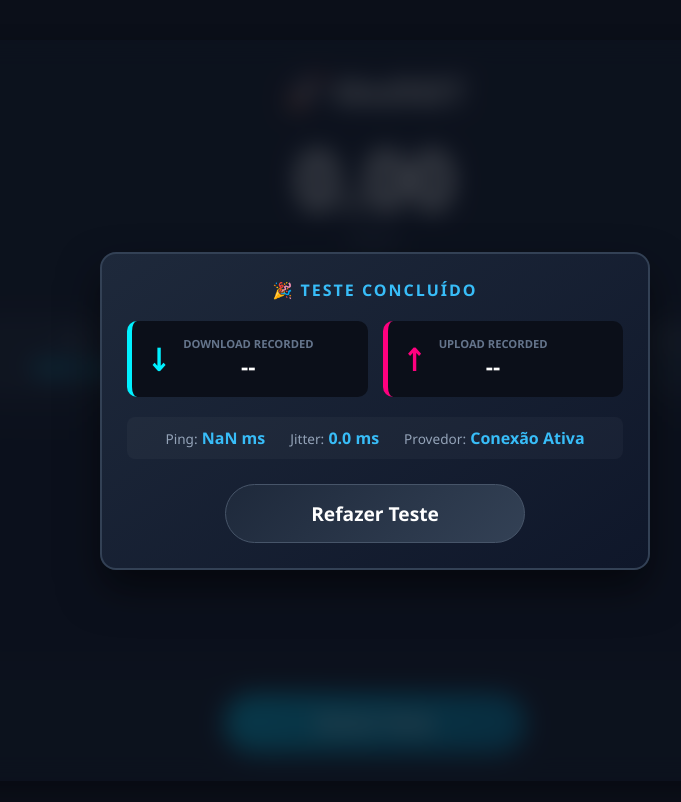
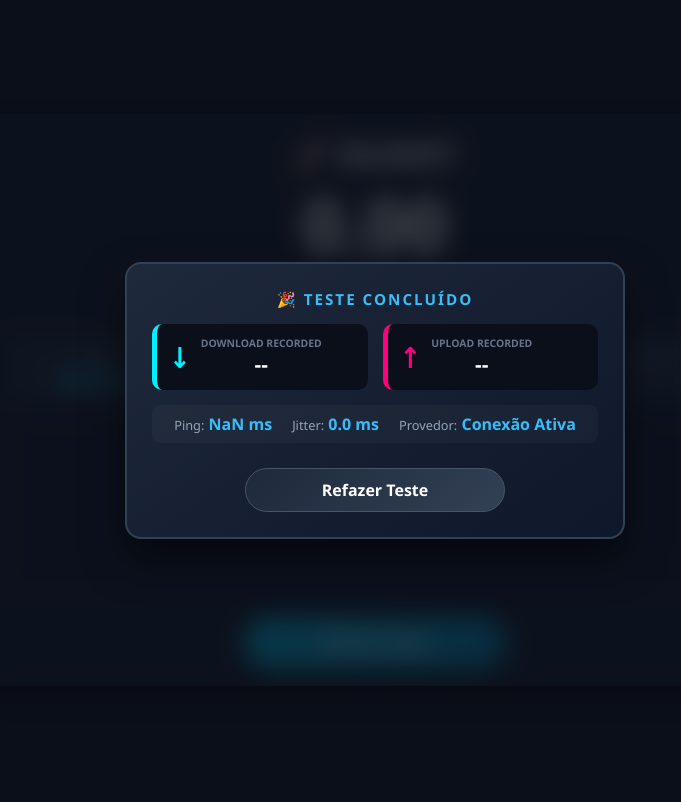
Before and after one commit to luizfelizardo/MedNet, a plain HTML site: page frontend/index.html in a window 1280 px wide. Both pictures are taken after a click on the button "Iniciar Teste". Shown: the whole page, without its empty margins (265-946 px from the left). Drawn offline with Linux system fonts and the light colour scheme; no server answers.

Commit message:
Style: Compactando elementos para caber 100% na tela do computador sem rolagem

```diff
--- a/frontend/style.css
+++ b/frontend/style.css
@@ -1,4 +1,4 @@
-/* Configurações Globais e Responsividade */
+/* Configurações Globais */
 * {
     margin: 0;
     padding: 0;
@@ -11,52 +11,52 @@ body {
     color: #ffffff;
     display: flex;
     justify-content: center;
-    align-items: flex-start; /* Alinha o site pelo topo se ele crescer demais */
+    align-items: center; /* Centraliza verticalmente no monitor */
     min-height: 100vh;
-    padding: 40px 15px; /* Dá uma folga generosa nas pontas de cima e de baixo */
-    overflow-y: auto;   /* Garante que a barra de rolagem apareça se precisar */
+    padding: 15px;
+    overflow-y: auto; /* Permite rolagem apenas se a tela for muito pequena (ex: celular) */
 }
 
+/* Container Principal Otimizado */
 .container {
     background-color: #131c2e;
     border-radius: 16px;
-    padding: 30px;
+    padding: 20px 30px; /* Reduzido o padding vertical para economizar tela */
     width: 100%;
-    max-width: 850px;
+    max-width: 800px;
     box-shadow: 0 10px 25px rgba(0, 0, 0, 0.3);
     text-align: center;
     position: relative;
-    margin: auto 0; /* Centraliza verticalmente de forma inteligente sem travar */
 }
 
 h1 {
-    font-size: 2rem;
-    margin-bottom: 25px;
+    font-size: 1.8rem; /* Um pouco menor para não empurrar o resto */
+    margin-bottom: 15px; /* Margem reduzida */
     color: #ffffff;
 }
 
-/* Painel de Velocidade Atual */
+/* Painel de Velocidade Atual Compacto */
 .speed-box {
-    margin-bottom: 15px;
+    margin-bottom: 10px; /* Reduzido o espaço embaixo da velocidade */
 }
 
 .speed-value {
-    font-size: clamp(3.5rem, 10vw, 5rem);
+    font-size: clamp(3.5rem, 8vw, 4.5rem); /* Calibrado o tamanho máximo */
     font-weight: bold;
     color: #ffffff;
     line-height: 1;
 }
 
 .speed-unit {
-    font-size: 1.2rem;
+    font-size: 1.1rem;
     color: #64748b;
-    margin-top: 5px;
+    margin-top: 2px;
 }
 
-/* Estilo do Provedor e IP */
+/* Box do Provedor */
 .provider-box {
-    margin-bottom: 30px;
-    font-size: 0.95rem;
+    margin-bottom: 20px; /* Reduzido de 30px para 20px */
+    font-size: 0.9rem;
     color: #94a3b8;
     font-weight: 500;
     display: flex;
@@ -74,17 +74,17 @@ h1 {
     color: #334155;
 }
 
-/* Grid de Estatísticas Principal */
+/* Grid de Estatísticas Justo */
 .stats {
     display: grid;
     grid-template-columns: repeat(4, 1fr);
-    gap: 15px;
-    margin-bottom: 25px;
+    gap: 12px;
+    margin-bottom: 15px; /* Espaço otimizado */
 }
 
 .card {
     background-color: #1e293b;
-    padding: 15px;
+    padding: 10px 15px; /* Reduzido o padding interno das caixinhas */
     border-radius: 10px;
     display: flex;
     flex-direction: column;
@@ -92,21 +92,21 @@ h1 {
 }
 
 .card span {
-    font-size: 0.85rem;
+    font-size: 0.8rem;
     color: #94a3b8;
-    margin-bottom: 5px;
+    margin-bottom: 3px;
 }
 
 .card strong {
-    font-size: clamp(1rem, 3vw, 1.25rem);
+    font-size: clamp(0.95rem, 2.5vw, 1.15rem);
     color: #00d4ff;
 }
 
-/* Container e Canvas do Gráfico */
+/* --- GRÁFICO OTIMIZADO PARA COMPACTAÇÃO --- */
 .chart-container {
     width: 100%;
     max-width: 800px;
-    margin: 25px auto;
+    margin: 15px auto; /* Reduzido as margens superior e inferior */
     background-color: #0f172a;
     border-radius: 12px;
     overflow: hidden;
@@ -117,22 +117,24 @@ h1 {
     display: block;
     width: 100%;
     height: auto;
+    max-height: 180px; /* Limita fisicamente a altura do canvas no computador */
 }
 
-/* Botões */
+/* Botão de Iniciar */
 button {
     background: linear-gradient(135deg, #00b4db, #0083b0);
     color: white;
     border: none;
-    padding: 15px 40px;
-    font-size: 1.2rem;
+    padding: 12px 40px; /* Ajustado tamanho do botão */
+    font-size: 1.1rem;
     font-weight: bold;
     border-radius: 50px;
     cursor: pointer;
     transition: all 0.3s ease;
     width: 100%;
-    max-width: 300px;
+    max-width: 260px;
     box-shadow: 0 4px 15px rgba(0, 180, 219, 0.4);
+    margin-top: 5px;
 }
 
 button:hover:not(:disabled) {
@@ -147,7 +149,7 @@ button:disabled {
     box-shadow: none;
 }
 
-/* Tela de Resultado Sobreposta (Overlay) */
+/* --- TELA DE RESULTADO SOBREPOSTA (OVERLAY) --- */
 .result-overlay {
     position: absolute;
     top: 0;
@@ -176,30 +178,30 @@ button:disabled {
     border-radius: 16px;
     padding: 25px;
     width: 100%;
-    max-width: 550px;
+    max-width: 500px;
     box-shadow: 0 20px 40px rgba(0, 0, 0, 0.5);
 }
 
 .result-header {
-    font-size: 1rem;
+    font-size: 0.95rem;
     font-weight: bold;
     color: #38bdf8;
     letter-spacing: 2px;
-    margin-bottom: 20px;
+    margin-bottom: 15px;
 }
 
 .result-grid {
     display: grid;
     grid-template-columns: 1fr 1fr;
     gap: 15px;
-    margin-bottom: 20px;
+    margin-bottom: 15px;
 }
 
 .result-card {
     display: flex;
     align-items: center;
     background: #0b0f19;
-    padding: 15px;
+    padding: 12px;
     border-radius: 10px;
     border-left: 5px solid #334155;
 }
@@ -208,22 +210,22 @@ button:disabled {
 .result-card.ul { border-left-color: #ff007f; }
 
 .arrow {
-    font-size: 2rem;
+    font-size: 1.8rem;
     font-weight: bold;
-    margin-right: 12px;
+    margin-right: 10px;
 }
 .result-card.dl .arrow { color: #00f0ff; }
 .result-card.ul .arrow { color: #ff007f; }
 
 .result-info label {
     display: block;
-    font-size: 0.7rem;
+    font-size: 0.65rem;
     color: #64748b;
     font-weight: 600;
 }
 
 .result-info span {
-    font-size: 1.4rem;
+    font-size: 1.3rem;
     font-weight: bold;
     color: #ffffff;
 }
@@ -232,15 +234,15 @@ button:disabled {
     display: flex;
     justify-content: center;
     flex-wrap: wrap;
-    gap: 15px 25px;
-    margin-bottom: 25px;
+    gap: 10px 20px;
+    margin-bottom: 20px;
     background: rgba(255, 255, 255, 0.03);
-    padding: 10px;
+    padding: 8px;
     border-radius: 8px;
 }
 
 .mini-card span {
-    font-size: 0.85rem;
+    font-size: 0.8rem;
     color: #94a3b8;
 }
 
@@ -252,10 +254,8 @@ button:disabled {
     background: linear-gradient(135deg, #1e293b, #334155);
     border: 1px solid #475569;
     box-shadow: none;
-}
-.close-btn:hover {
-    background: linear-gradient(135deg, #334155, #475569);
-    box-shadow: 0 4px 12px rgba(255, 255, 255, 0.05);
+    padding: 10px 30px;
+    font-size: 1rem;
 }
 
 @keyframes fadeIn {
@@ -263,22 +263,28 @@ button:disabled {
     to { opacity: 1; }
 }
 
-/* Responsividade */
+/* --- REGRAS DE MEDIA QUERIES (RESPONSIVIDADE INTELIGENTE) --- */
 @media (max-width: 700px) {
     .stats {
-        grid-template-columns: repeat(2, 1fr);
+        grid-template-columns: repeat(2, 1fr); /* Vira duas colunas no celular */
         gap: 10px;
     }
     .container {
         padding: 20px 15px;
     }
+    body {
+        align-items: flex-start; /* No celular, começa do topo para permitir rolar naturalmente */
+    }
 }
 
 @media (max-width: 480px) {
     .result-grid {
-        grid-template-columns: 1fr;
+        grid-template-columns: 1fr; /* Resultados empilham em telas de celular em pé */
     }
     h1 {
-        font-size: 1.6rem;
+        font-size: 1.5rem;
+    }
+    .speed-value {
+        font-size: 3rem;
     }
 }
```
